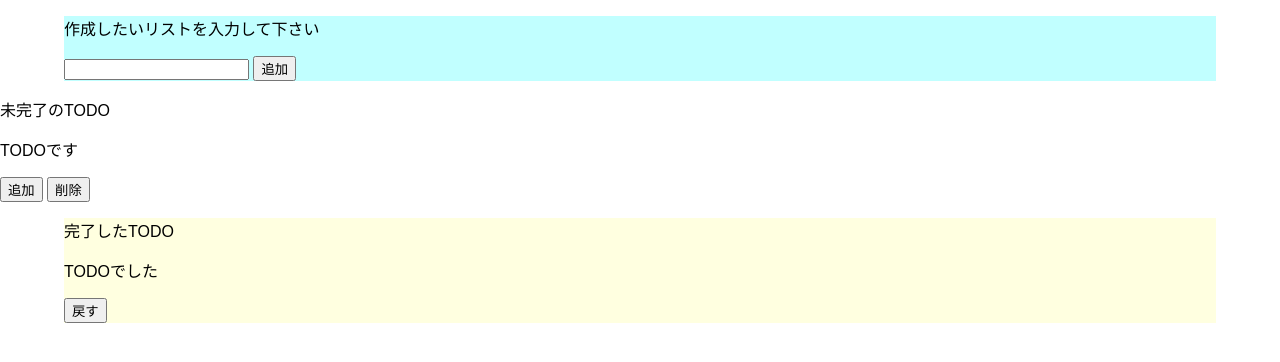
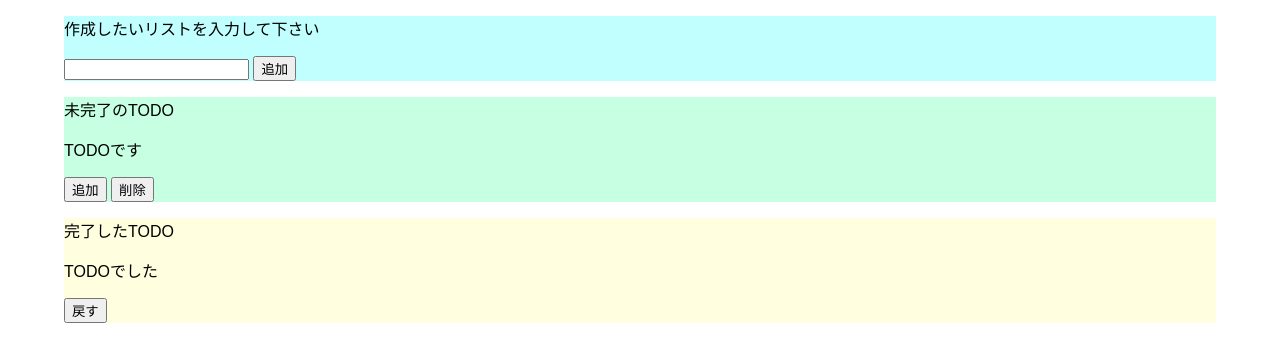
Before and after one commit to AyakoNakamoto-code/todo.js, a website built with Parcel: page index.html in a window 1280 px wide. Built offline with nearby package versions, Linux system fonts and the light colour scheme.

Commit message:
cssのincomplate-areaの綴りを変更

```diff
--- a/src/styles.css
+++ b/src/styles.css
@@ -10,7 +10,7 @@ body {
   width: 90%;
   margin: auto;
 }
-.inconplate-area {
+.incomplate-area {
   background-color: #c6ffe2;
   width: 90%;
   margin: auto;
```
